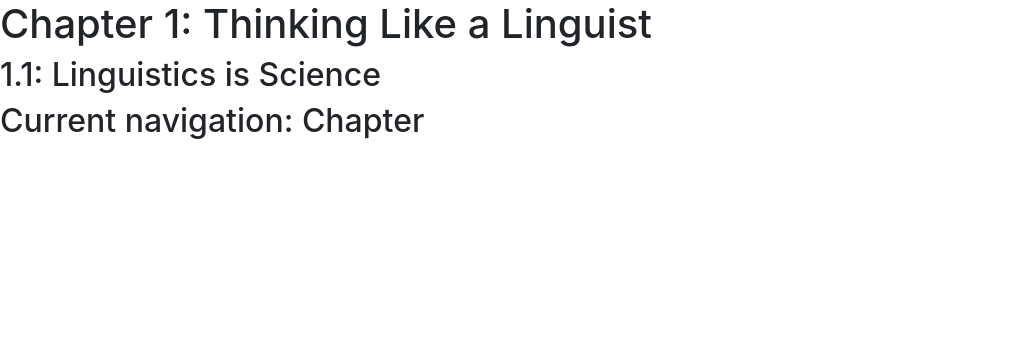
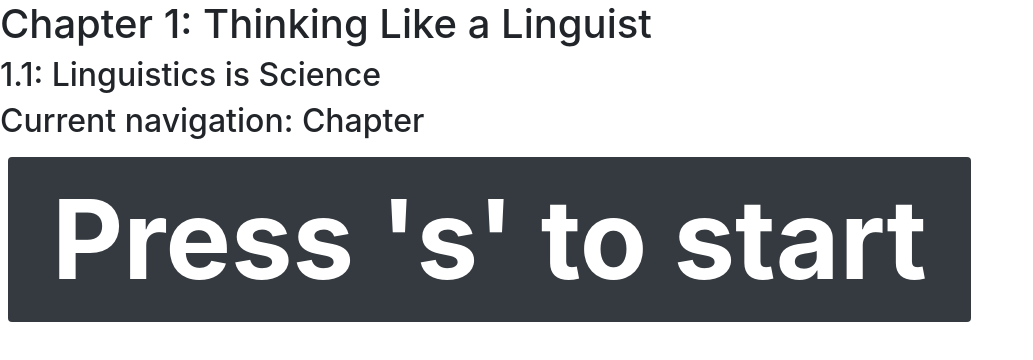
Before and after one commit to FrankSu1996/Textbook2Speech, a React (Create React App) app in the folder client/: page / in a window 1280 px wide. Shown: the top 360 px of the page, without its empty margins (0-1033 px from the left). Built offline with nearby package versions, Linux system fonts and the light colour scheme.

Commit message:
changed starting page of contents

```diff
--- a/client/src/components/table/table.jsx
+++ b/client/src/components/table/table.jsx
@@ -32,7 +32,7 @@ class Table extends Component {
       starting: true,
       showTutorial: false,
       colours: [0,1,1,1,1,1,1,1,1],
-      componentValues: [],
+      componentValues: ["Press 's' to start"],
       natNumList: [1,2,3,4,5,6,7,8,9,10,11,12,13,14,15,16,17,18,19,20,21,22,23,24,25,26,27,28,29,30]
     };
   }
```
